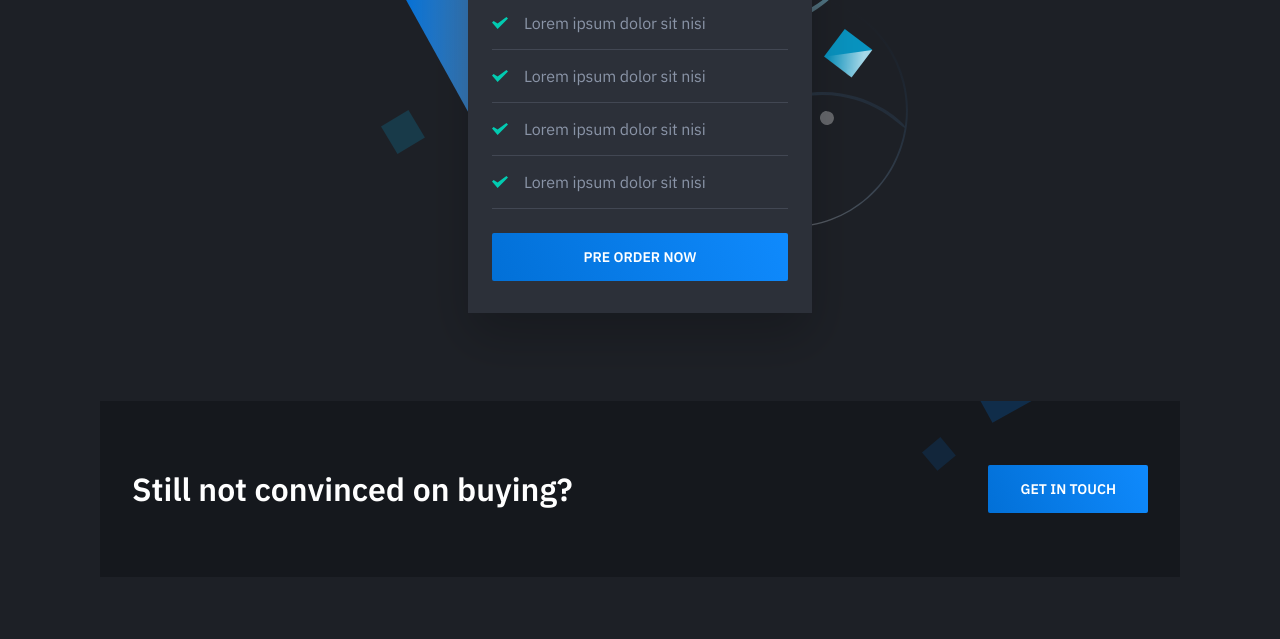
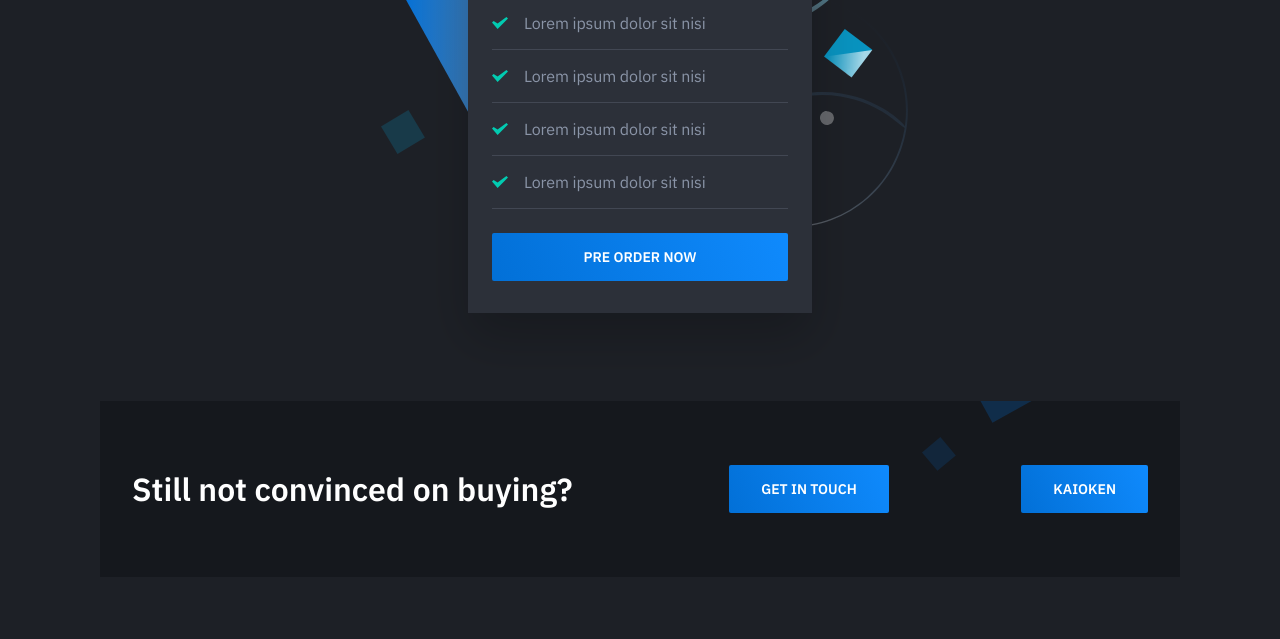
Before and after one commit to KarimTheDream19/Landing-Page, a plain HTML site: page index.html in a window 1280 px wide. Shown: the part 2029-2668 px from the top of the page. Drawn offline with nearby package versions, Linux system fonts and the light colour scheme.

Commit message:
Update index.html

```diff
--- a/index.html
+++ b/index.html
@@ -200,9 +200,13 @@ height="0" width="0" style="display:none;visibility:hidden"></iframe></noscript>
                         <div class="cta-cta">
                             <a class="button button-primary button-wide-mobile" href="#">Get in touch</a>
                         </div>
+                       <div class="cta-2">
+                            <a class="button button-primary button-wide-mobile" href="#">KaioKen</a>
+                       </div>
                     </div>
                 </div>
             </section>
+
         </main>
 
         <footer class="site-footer">
```
